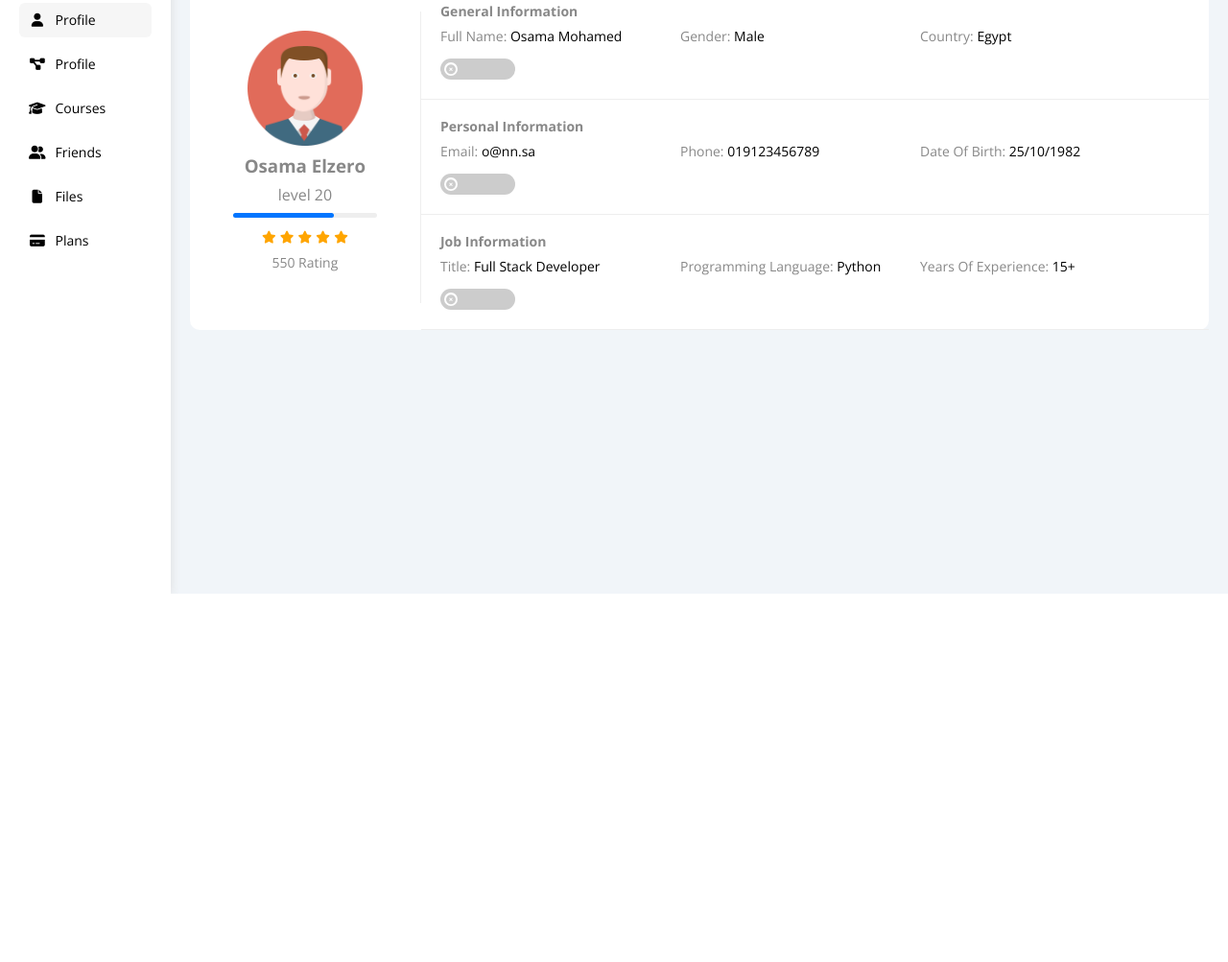
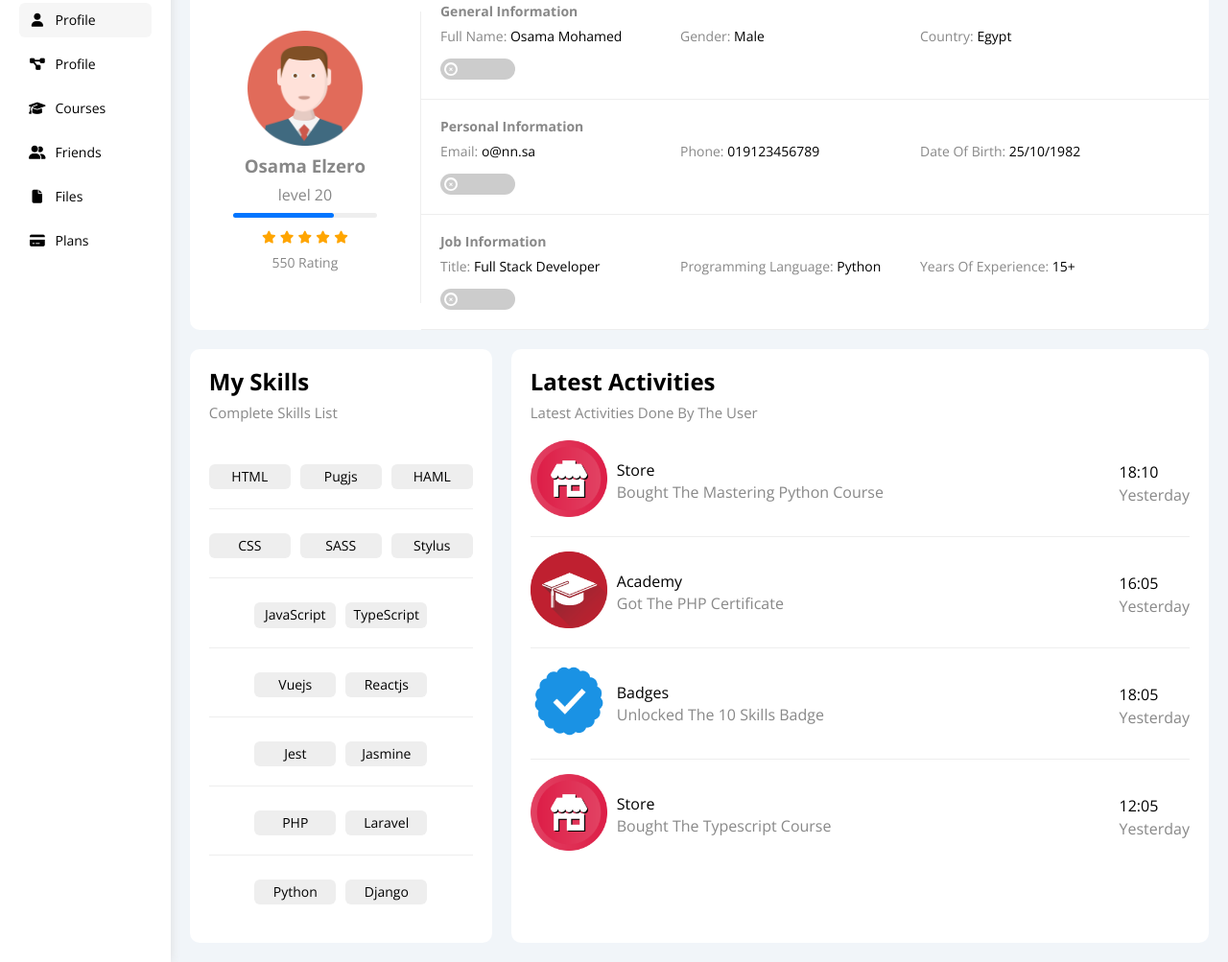
Before and after one commit to MayyarZidane/Elzero-Dashboard, a plain HTML site: page profile.html in a window 1280 px wide. Shown: the part 181-1184 px from the top of the page at 96% size. Before the commit the page ends 800 px from the top, so only its background shows below. Drawn offline with nearby package versions, Linux system fonts and the light colour scheme.

Commit message:
Add other info section in profile page

```diff
--- a/css/framework.css
+++ b/css/framework.css
@@ -6,6 +6,10 @@
   --red-color: #f44336;
   --grey-color: #888;
   --main-transition: 0.3s;
+}
+
+.p-5 {
+  padding: 5px;
 }
 
 .p-10 {
@@ -218,6 +222,10 @@
   display: grid;
 }
 
+.gap-10 {
+  gap: 10px;
+}
+
 .gap-20 {
   gap: 20px;
 }
--- a/css/style.css
+++ b/css/style.css
@@ -910,3 +910,29 @@ ul {
   width: 14px;
   height: 14px;
 }
+
+.profile-page .other-info ul li:not(:last-child) {
+  border-bottom: 1px solid #eee;
+}
+
+.profile-page .other-info ul span {
+  display: inline-block;
+  width: 85px;
+  text-align: center;
+}
+
+.profile-page .other-info .activities {
+  flex-grow: 1;
+}
+
+.profile-page .other-info .activities .activity:not(:last-child) {
+  border-bottom: 1px solid #eee;
+}
+
+.profile-page .other-info .activities .activity img {
+  max-width: 80px;
+}
+
+.profile-page .other-info .activities .activity .info {
+  flex-grow: 1;
+}
--- a/profile.html
+++ b/profile.html
@@ -201,6 +201,102 @@
               </div>
             </div>
           </div>
+          <div class="other-info d-flex gap-20 block-mobile mt-20">
+            <div class="skills p-20 bg-white rad-10">
+              <h2 class="mt-0 mb-10">My Skills</h2>
+              <p class="mt-0 mb-20 c-grey fs-15">Complete Skills List</p>
+              <ul class="m-0 text-c-mobile">
+                <li class="pt-20 pb-20 center-flex gap-10">
+                  <span class="p-5 mt-5 bg-eee fs-14 rad-6">HTML</span>
+                  <span class="p-5 mt-5 bg-eee fs-14 rad-6">Pugjs</span>
+                  <span class="p-5 mt-5 bg-eee fs-14 rad-6">HAML</span>
+                </li>
+                <li class="pt-20 pb-20 center-flex gap-10">
+                  <span class="p-5 mt-5 bg-eee fs-14 rad-6">CSS</span>
+                  <span class="p-5 mt-5 bg-eee fs-14 rad-6">SASS</span>
+                  <span class="p-5 mt-5 bg-eee fs-14 rad-6">Stylus</span>
+                </li>
+                <li class="pt-20 pb-20 center-flex gap-10">
+                  <span class="p-5 mt-5 bg-eee fs-14 rad-6">JavaScript</span>
+                  <span class="p-5 mt-5 bg-eee fs-14 rad-6">TypeScript</span>
+                </li>
+                <li class="pt-20 pb-20 center-flex gap-10">
+                  <span class="p-5 mt-5 bg-eee fs-14 rad-6">Vuejs</span>
+                  <span class="p-5 mt-5 bg-eee fs-14 rad-6">Reactjs</span>
+                </li>
+                <li class="pt-20 pb-20 center-flex gap-10">
+                  <span class="p-5 mt-5 bg-eee fs-14 rad-6">Jest</span>
+                  <span class="p-5 mt-5 bg-eee fs-14 rad-6">Jasmine</span>
+                </li>
+                <li class="pt-20 pb-20 center-flex gap-10">
+                  <span class="p-5 mt-5 bg-eee fs-14 rad-6">PHP</span>
+                  <span class="p-5 mt-5 bg-eee fs-14 rad-6">Laravel</span>
+                </li>
+                <li class="pt-20 pb-20 center-flex gap-10">
+                  <span class="p-5 mt-5 bg-eee fs-14 rad-6">Python</span>
+                  <span class="p-5 mt-5 bg-eee fs-14 rad-6">Django</span>
+                </li>
+              </ul>
+            </div>
+            <div class="activities p-20 bg-white rad-10">
+              <h2 class="mt-0 mb-10">Latest Activities</h2>
+              <p class="mt-0 mb-20 c-grey fs-15">
+                Latest Activities Done By The User
+              </p>
+              <div
+                class="activity d-flex align-center gap-10 pb-20 block-mobile text-c-mobile mb-15"
+              >
+                <img src="images/activity-01.png" alt="" />
+                <div class="info mt-5">
+                  <span class="d-block mb-5">Store</span>
+                  <span class="c-grey">Bought The Mastering Python Course</span>
+                </div>
+                <div class="date mt-10">
+                  <span class="d-block mb-5">18:10</span>
+                  <span class="c-grey">Yesterday</span>
+                </div>
+              </div>
+              <div
+                class="activity d-flex align-center gap-10 pb-20 block-mobile text-c-mobile mb-15"
+              >
+                <img src="images/activity-02.png" alt="" />
+                <div class="info mt-5">
+                  <span class="d-block mb-5">Academy</span>
+                  <span class="c-grey">Got The PHP Certificate</span>
+                </div>
+                <div class="date mt-10">
+                  <span class="d-block mb-5">16:05</span>
+                  <span class="c-grey">Yesterday</span>
+                </div>
+              </div>
+              <div
+                class="activity d-flex align-center gap-10 pb-20 block-mobile text-c-mobile mb-15"
+              >
+                <img src="images/activity-03.png" alt="" />
+                <div class="info mt-5">
+                  <span class="d-block mb-5">Badges</span>
+                  <span class="c-grey">Unlocked The 10 Skills Badge</span>
+                </div>
+                <div class="date mt-10">
+                  <span class="d-block mb-5">18:05</span>
+                  <span class="c-grey">Yesterday</span>
+                </div>
+              </div>
+              <div
+                class="activity d-flex align-center gap-10 pb-20 block-mobile text-c-mobile mb-15"
+              >
+                <img src="images/activity-01.png" alt="" />
+                <div class="info mt-5">
+                  <span class="d-block mb-5">Store</span>
+                  <span class="c-grey">Bought The Typescript Course</span>
+                </div>
+                <div class="date mt-10">
+                  <span class="d-block mb-5">12:05</span>
+                  <span class="c-grey">Yesterday</span>
+                </div>
+              </div>
+            </div>
+          </div>
         </div>
       </div>
     </div>
```
